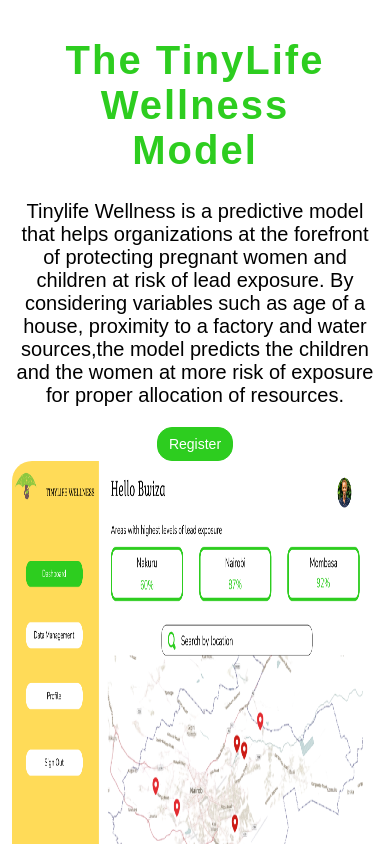
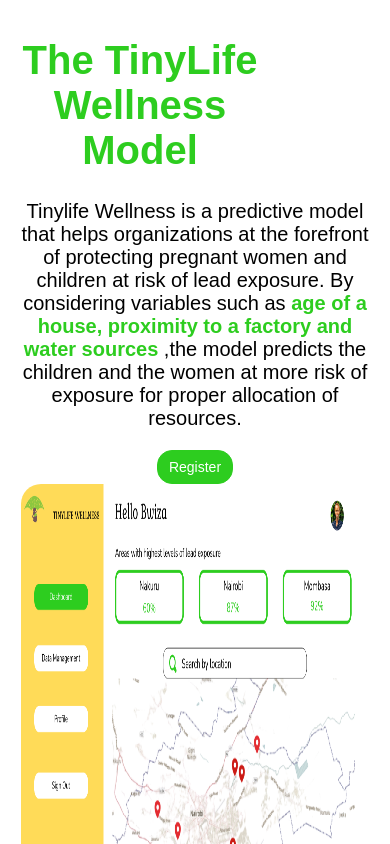
Before and after one commit to akirachix/Neza-Informational, a React (Create React App) app in the folder neza-informationa-lwebsite/: page / in a window 390 px wide. Shown: the top 844 px of the page. Built offline with nearby package versions, Linux system fonts and the light colour scheme.

Commit message:
Added styling and media queries to the Product component

```diff
--- a/neza-informationa-lwebsite/src/App.js
+++ b/neza-informationa-lwebsite/src/App.js
@@ -1,5 +1,5 @@
 import './App.css';
-import Product from './components/product';
+import Product from './components/Product';
 
 function App() {
   return (
--- a/neza-informationa-lwebsite/src/components/product/index.js
+++ b/neza-informationa-lwebsite/src/components/Product/index.js
@@ -1,12 +1,11 @@
 import React from "react";
 import './style.css'
-// import Slideshow from "../../atoms/slideshow";
 
 const Product=()=>{
 return(
     <>
-    {/* ABOUT */}
-    <div className="about">
+    {/* PRODUCT */}
+    <div className="product">
         <div>
     <h1>The TinyLife Wellness <br/>Model </h1>
 
@@ -14,7 +13,7 @@ return(
 
    <p>Tinylife Wellness is a predictive model that helps organizations at the forefront
     of protecting pregnant women and children at risk of lead exposure. By considering variables
-    such as age of a house, proximity to a factory and water sources,the model  predicts the children
+    such as <span>age of a house, proximity to a factory and water sources</span> ,the model  predicts the children
     and the women at more risk of exposure for proper allocation of resources.
 </p>
 </div>
@@ -25,7 +24,7 @@ return(
     </div>
 
     <div className="tinylife_Image">
-    <img src="dashboard image/tinylife.png" alt="web portal"/>
+    <img src="dashboard_image/tinylife.png" alt="web portal"/>
     </div>
     </div>
 </>
--- /dev/null
+++ b/neza-informationa-lwebsite/src/components/Product/style.css
@@ -0,0 +1,94 @@
+.product {
+    display: grid;
+    grid-template-columns: repeat(2, 1fr);
+    border-radius: 20px;
+    text-align: justify;
+    padding: 6%;
+  }
+
+  body {
+    font-family: 'Nunito', sans-serif;
+  }
+
+  .product h1 {
+    color: #2DCD1F;
+    font-size: 50px;
+    margin-right: 30%;
+  }
+
+  .product p {
+    color: black;
+    font-size: 30px;
+  }
+
+  .product button {
+    padding: 8px 3%;
+    font-size: 18px;
+    border-radius: 15px;
+    border: solid 1px #2DCD1F;
+    background-color: #2DCD1F;
+    color: white;
+  }
+
+  .product button:hover {
+    background-color: #2DCD1F;
+    color: white;
+    transform: scale(1.1);
+    cursor: pointer;
+    transition: .1s;
+  }
+
+
+  .tinylife_Image img {
+    width: 95%;
+    margin-left: 10%;
+    height: 60vh;
+    border-radius: 20px;
+  }
+
+
+  span {
+    color: #2DCD1F;
+    font-weight: 600;
+  }
+  .about div h1{
+    text-align: center;
+    letter-spacing: 2px;
+    font-family: 'Nunito', sans-serif;
+    font-weight: bold;
+  }
+  @media screen and (max-width:1150px){
+    .product {
+      grid-template-columns: 1fr;
+      text-align: center;
+    }
+  }
+    @media screen and (max-width: 768px) {
+      .product p {
+        font-size: 24px;
+      }
+      .product button {
+        font-size: 16px;
+      }
+      .tinylife_Image img {
+        width: 95%;
+        margin-left: 0;
+      }
+
+    }
+    @media screen and (max-width: 480px) {
+
+      .product {
+        padding: 3%;
+      }
+      .product h1 {
+        font-size: 40px;
+      }
+      .product p {
+        font-size: 20px;
+      }
+      .product button {
+        font-size: 14px;
+      }
+
+    }
--- a/neza-informationa-lwebsite/src/components/product/style.css
+++ /dev/null
@@ -1,161 +0,0 @@
-.about {
-    display: grid;
-    grid-template-columns: repeat(2, 1fr);
-    border-radius: 20px;
-    text-align: justify;
-    padding: 6%;
-  }
-
-  body {
-    font-family: 'Nunito', sans-serif;
-  }
-
-  .about h1 {
-    color: #2DCD1F;
-    font-size: 50px;
-  }
-
-  .about p {
-    color: black;
-    font-size: 30px;
-  }
-
-  .about button {
-    padding: 8px 3%;
-    font-size: 18px;
-    border-radius: 15px;
-    border: solid 1px #2DCD1F;
-    background-color: #2DCD1F;
-    color: white;
-  }
-
-  .about button:hover {
-    background-color: #2DCD1F;
-    color: white;
-    transform: scale(1.1);
-    cursor: pointer;
-    transition: .1s;
-  }
-
-  .services {
-    display: grid;
-    margin-left: 3%;
-    margin-right: 5%;
-    padding: 4%;
-    text-align: center;
-    border-radius: 20px;
-    text-align: center;
-  }
-
-  .tinylife_Image img {
-    width: 95%;
-    margin-left: 10%;
-    height: 60vh;
-    border-radius: 20px;
-  }
-
-  .linkedin-icons {
-    font-size: 40px;
-    border-radius: 10px;
-    color: black;
-  }
-
-  .service-content h2 {
-    position: absolute;
-    margin-top: -15%;
-    font-size: 30px;
-    margin-left: 2%;
-    color: white;
-    background: rgba(47, 48, 46, 0.5);
-    border-radius: 10px;
-    padding: 15px;
-  }
-
-  .service-content img {
-    width: 80vw;
-    height: 40vh;
-    object-fit: cover;
-    border-radius: 20px;
-  }
-
-  .product_title h1 {
-    color: #2DCD1F;
-    font-size: 60px;
-    margin-left: 10%;
-  }
-
-  span {
-    color: #ffdb58;
-  }
-  .about div h1{
-    text-align: center;
-    letter-spacing: 2px;
-    font-family: 'Nunito', sans-serif;
-    font-weight: bold;
-  }
-  @media screen and (max-width:1150px){
-    .about {
-      grid-template-columns: 1fr;
-      text-align: center;
-    }
-  }
-    @media screen and (max-width: 768px) {
-      .about p {
-        font-size: 24px;
-      }
-      .about button {
-        font-size: 16px;
-      }
-      .tinylife_Image img {
-        width: 100%;
-        margin-left: 0;
-      }
-      .team-content {
-        grid-template-columns: repeat(2, 1fr);
-        margin-bottom: 20%;
-      }
-    }
-    @media screen and (max-width: 480px) {
-      .home-content h1 {
-        font-size: 30px;
-        width: 80%;
-        margin-left: 10%;
-      }
-      .about {
-        padding: 3%;
-      }
-      .about h1 {
-        font-size: 40px;
-      }
-      .about p {
-        font-size: 20px;
-      }
-      .about button {
-        font-size: 14px;
-      }
-      .service-content h2 {
-        font-size: 24px;
-      }
-      .product_title h1 {
-        font-size: 40px;
-      }
-      .team-content {
-        grid-template-columns: 1fr;
-        margin-bottom: 40%;
-      }
-      .team-container img {
-        height: 20vh;
-      }
-      .team-member .img-menu {
-        border-radius: 20px;
-      }
-      .team-member .member-info {
-        border-radius: 20px;
-      }
-      .team_title h1 {
-        font-size: 40px;
-      }
-      .why {
-        font-size: 20px;
-      }
-    }
```
Also changed, not shown: neza-informationa-lwebsite/public/dashboard_image/tinylife.png (renamed from neza-informationa-lwebsite/public/dashboard image/tinylife.png), 1 other file (tests, documents, lock files or other folders).
